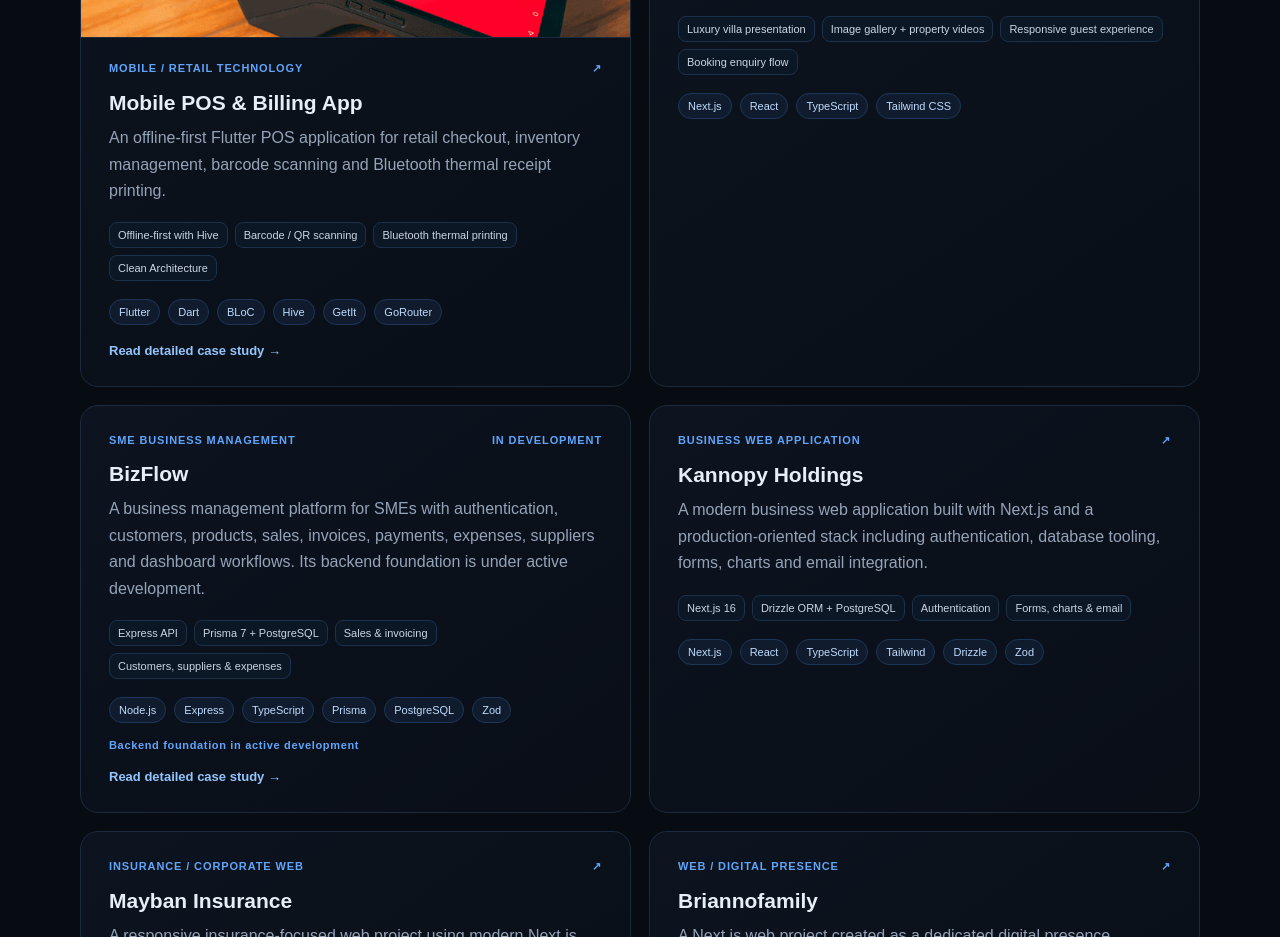
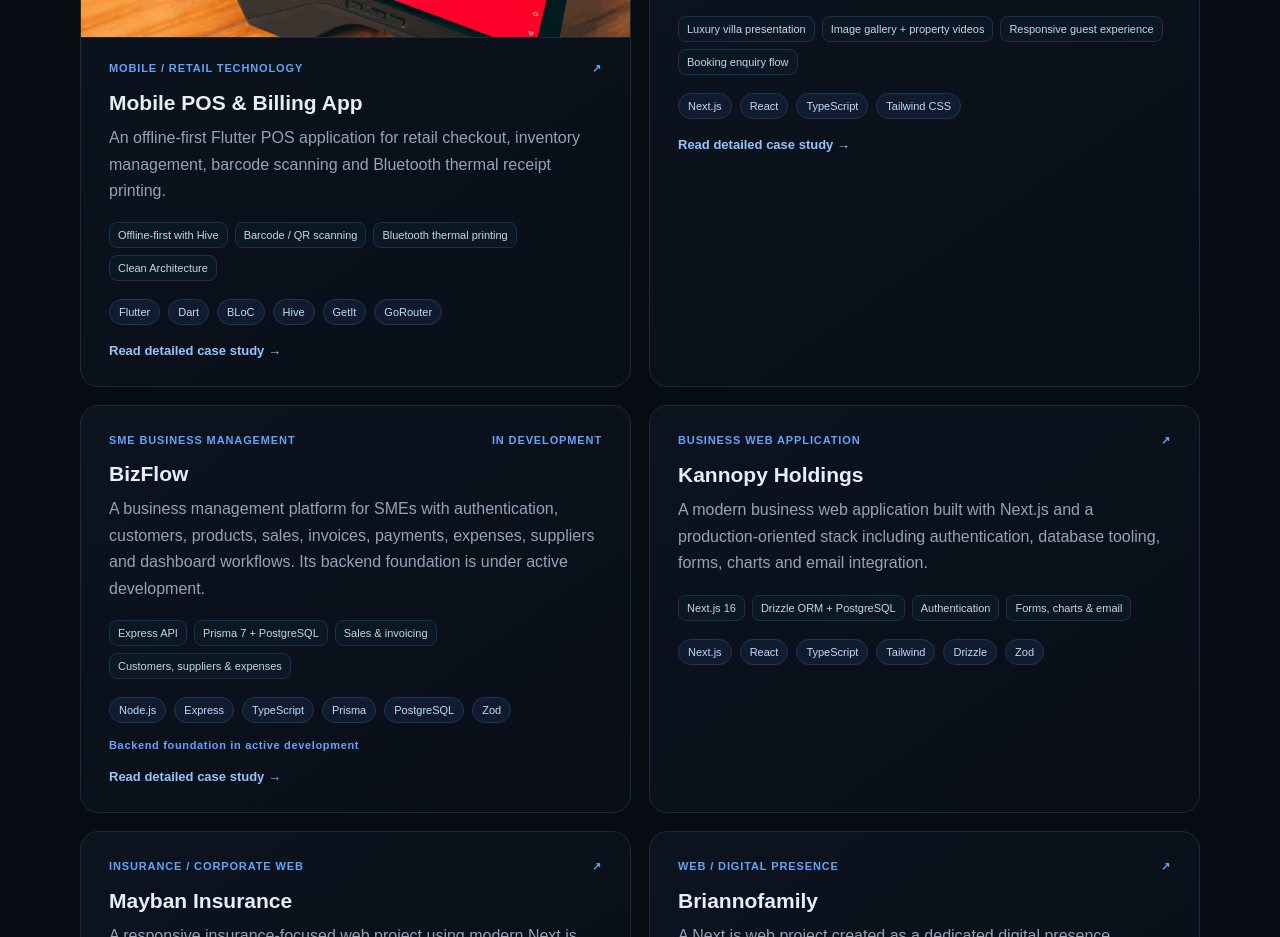
Before and after one commit to EugeneCodes254/eugene-portfolio, a Next.js app: page / in a window 1280 px wide. Shown: the part 2640-3577 px from the top of the page. Built offline with nearby package versions, Linux system fonts and the light colour scheme.

Commit message:
Link Destination@Bofa case study

```diff
--- a/app/page.tsx
+++ b/app/page.tsx
@@ -28,6 +28,7 @@
     highlights: ["Luxury villa presentation", "Image gallery + property videos", "Responsive guest experience", "Booking enquiry flow"],
     stack: ["Next.js", "React", "TypeScript", "Tailwind CSS"],
     href: "https://github.com/EugeneCodes254/destination-bofa",
+    caseStudy: "/work/destination-bofa",
   },
   {
     title: "BizFlow",
```
